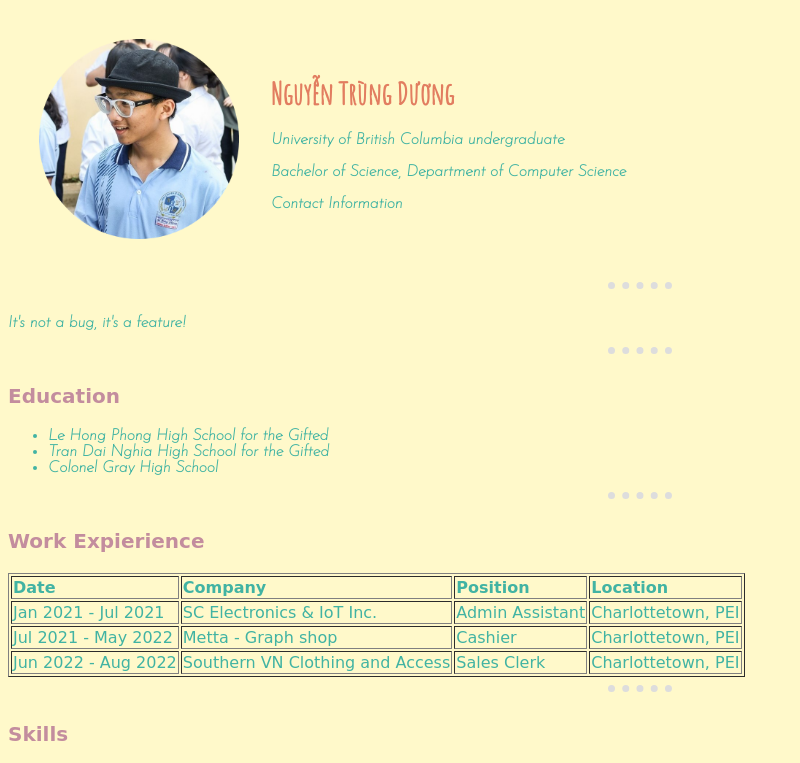
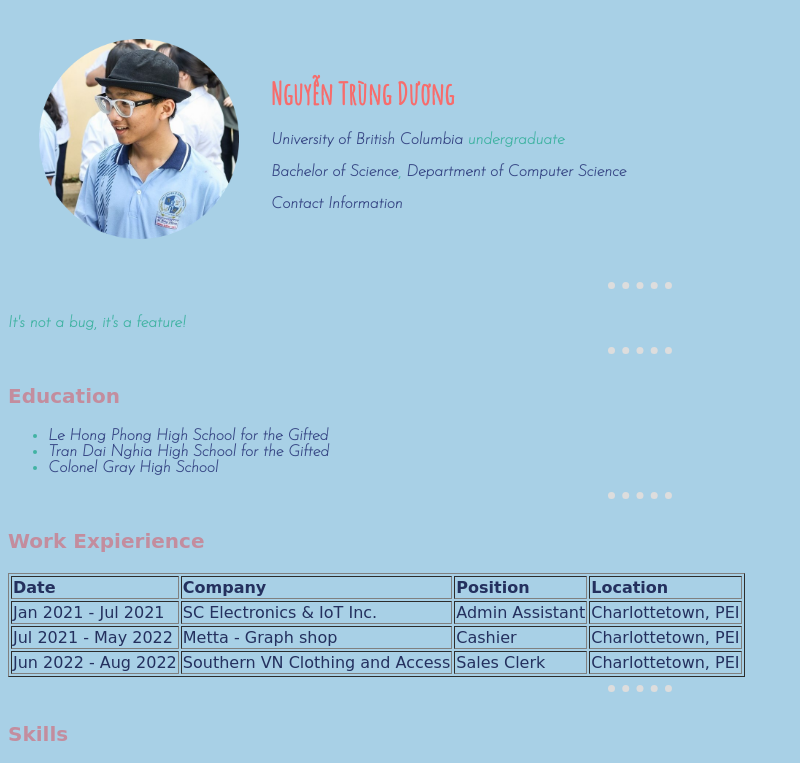
Before and after one commit to tranghane/noob-html-user, a plain HTML site: page index.html in a window 1280 px wide. Shown: the top 763 px of the page, without its empty margins (0-800 px from the left). Drawn offline with Linux system fonts and the light colour scheme; a web font is replaced by a local one.

Commit message:
Update styles.css

```diff
--- a/css/styles.css
+++ b/css/styles.css
@@ -1,6 +1,6 @@
 
 body{
-    background-color: #FFF9CA;
+    background-color: #A8D0E6;
   }
 hr{
     border-style: dotted none none;
@@ -12,7 +12,7 @@ hr{
 h1{
   font-family: 'Amatic SC', cursive;
   font-size: 30px;
-  color: #E27D60;
+  color: #F76C6C;
 }
 h3{
   font-family: 'Edu VIC WA NT Beginner', cursive;
@@ -26,14 +26,14 @@ p{
 }
 a{
   text-decoration: none;
-  color: #41B3A3;
+  color: #374785;
 }
 a:hover{
-  color: #B2A4FF;
+  color: #F8E9A1;
   text-decoration: underline;
 }
 table{
-  color: #41B3A3;
+  color: #24305E;
 }
 ul{
   font-family: 'Josefin Sans', sans-serif;
```
